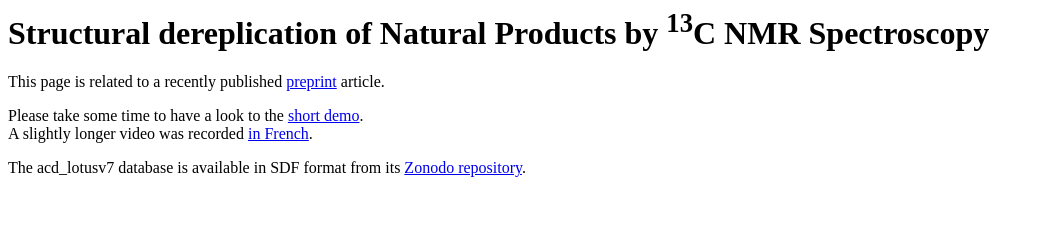
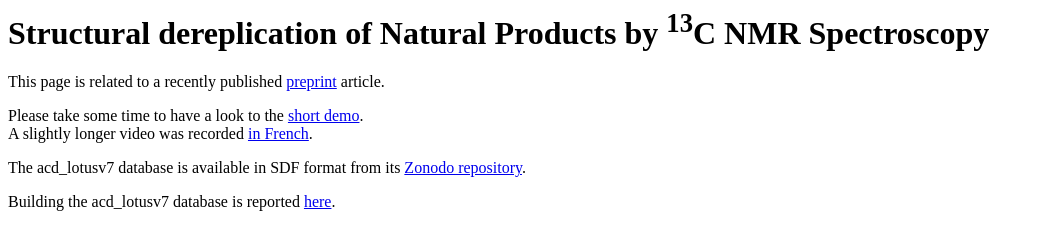
Before and after one commit to nuzillard/acd_lotus, a plain HTML site: page index.html in a window 1280 px wide. Shown: the whole page, without its empty margins (0-1044 px from the left). Drawn offline with Linux system fonts and the light colour scheme.

Commit message:
Update index.html

```diff
--- a/index.html
+++ b/index.html
@@ -20,5 +20,9 @@
 			The acd_lotusv7 database is available in SDF format from its
 			<a href="https://zenodo.org/record/6621129">Zonodo repository</a>.
 		</p>
+		<p>
+			Building the acd_lotusv7 database is reported
+			<a href="https://github.com/nuzillard/KnapsackSearch/tree/master/acd_lotusv7_add_on">here</a>.
+		</p>
 	</body>
 </html>
```
